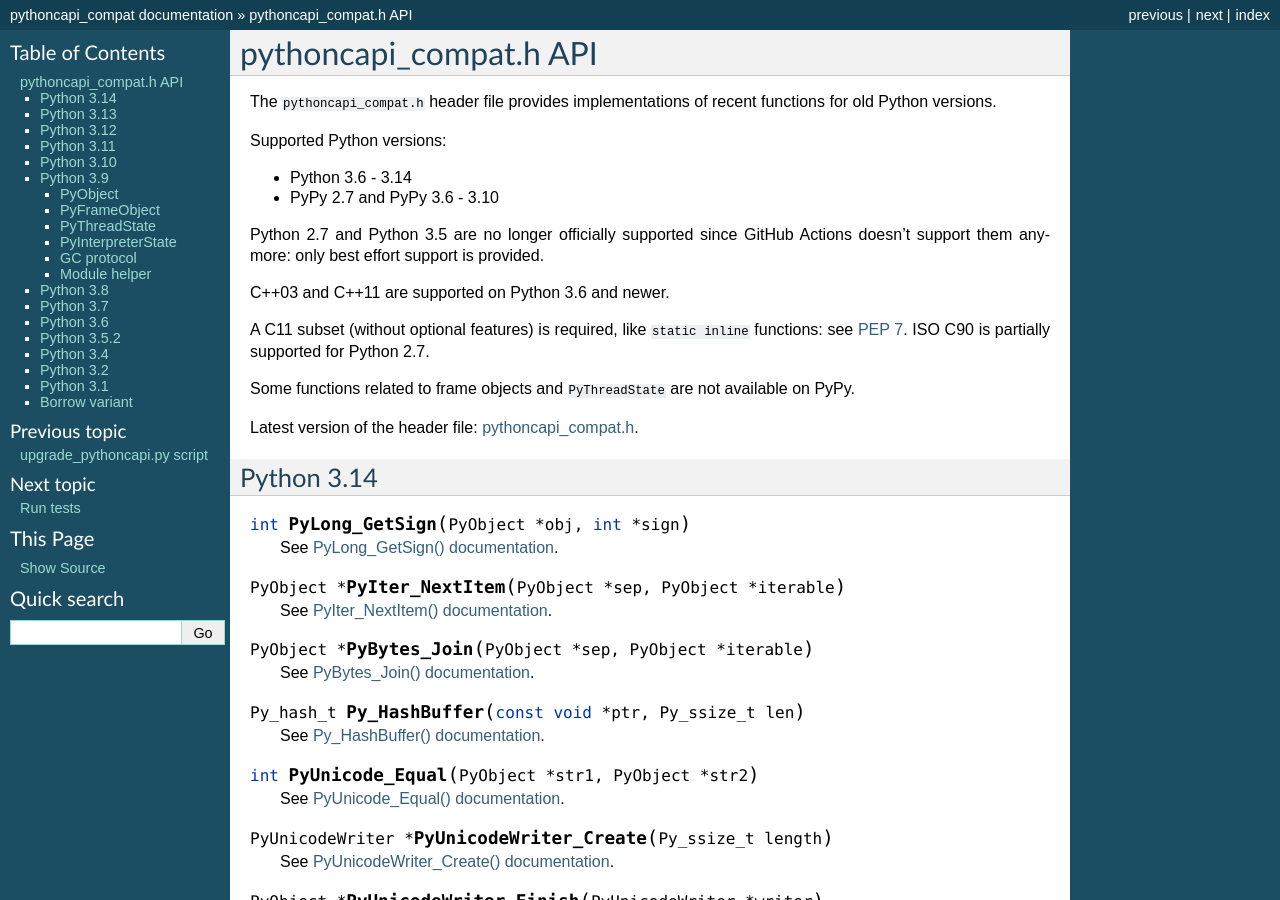
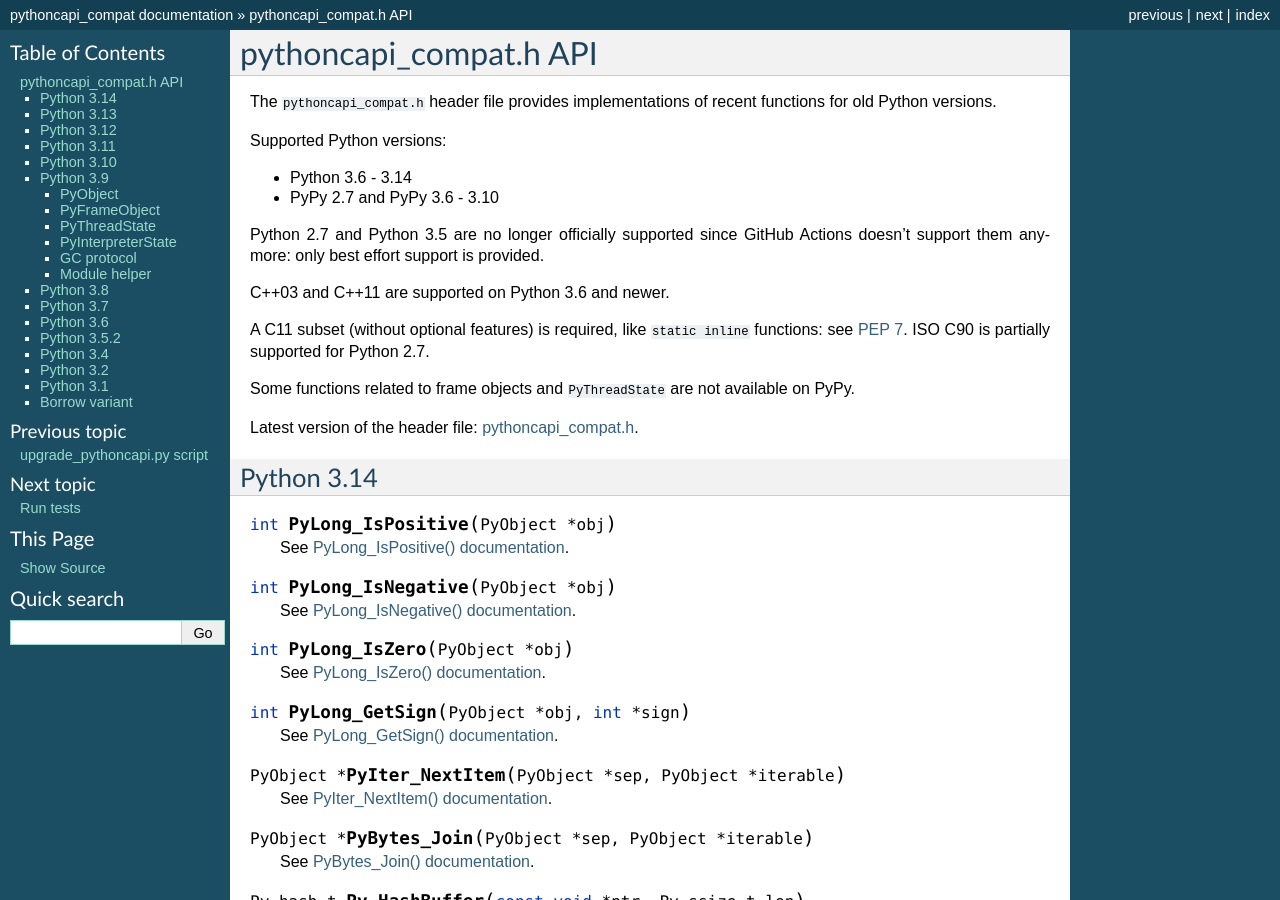
Before and after one commit to python/pythoncapi-compat, a Sphinx documentation site: the page built from docs/api.rst, in a window 1280 px wide and 900 px high. Built offline with Sphinx 7.4.7, drawn with Linux system fonts in a browser that asks for light colours; pages that are not in the unit, such as notebooks, are missing from menus.

Commit message:
Add PyLong_IsPositive/Negative/Zero() functions (#119)
Co-authored-by: Victor Stinner <vstinner@python.org>

```diff
--- a/docs/api.rst
+++ b/docs/api.rst
@@ -28,6 +28,18 @@
 
 Python 3.14
 -----------
+
+.. c:function:: int PyLong_IsPositive(PyObject *obj)
+
+   See `PyLong_IsPositive() documentation  <https://docs.python.org/dev/c-api/long.html#c.PyLong_IsPositive>`__.
+
+.. c:function:: int PyLong_IsNegative(PyObject *obj)
+
+   See `PyLong_IsNegative() documentation  <https://docs.python.org/dev/c-api/long.html#c.PyLong_IsNegative>`__.
+
+.. c:function:: int PyLong_IsZero(PyObject *obj)
+
+   See `PyLong_IsZero() documentation  <https://docs.python.org/dev/c-api/long.html#c.PyLong_IsZero>`__.
 
 .. c:function:: int PyLong_GetSign(PyObject *obj, int *sign)
 
--- a/docs/changelog.rst
+++ b/docs/changelog.rst
@@ -1,5 +1,11 @@
 Changelog
 =========
+
+* 2024-11-12: Add functions:
+
+  * ``PyLong_IsPositive()``
+  * ``PyLong_IsNegative()``
+  * ``PyLong_IsZero()``
 
 * 2024-10-09: Add functions:
 
```
Also changed, not shown: 2 other files.
